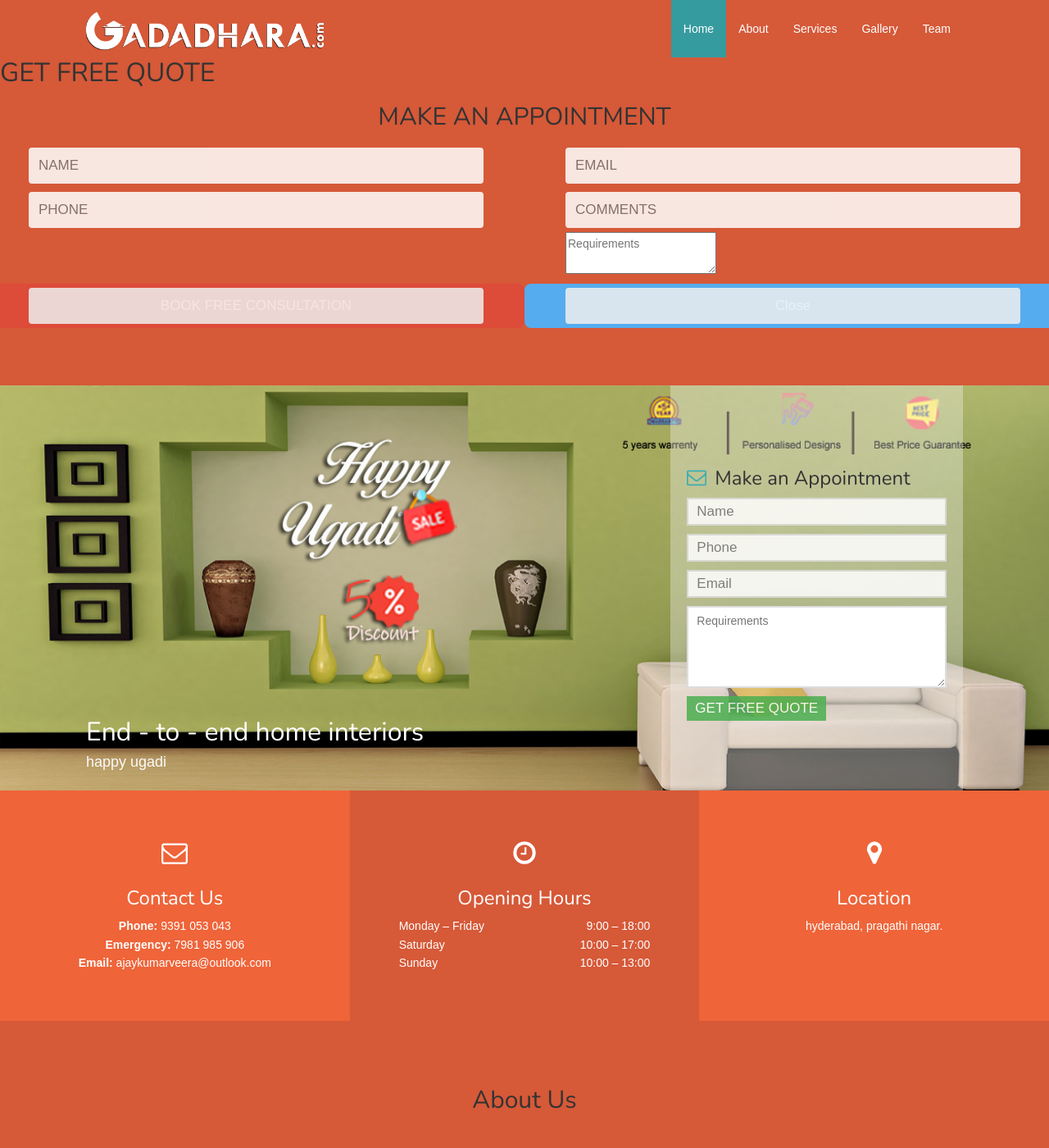
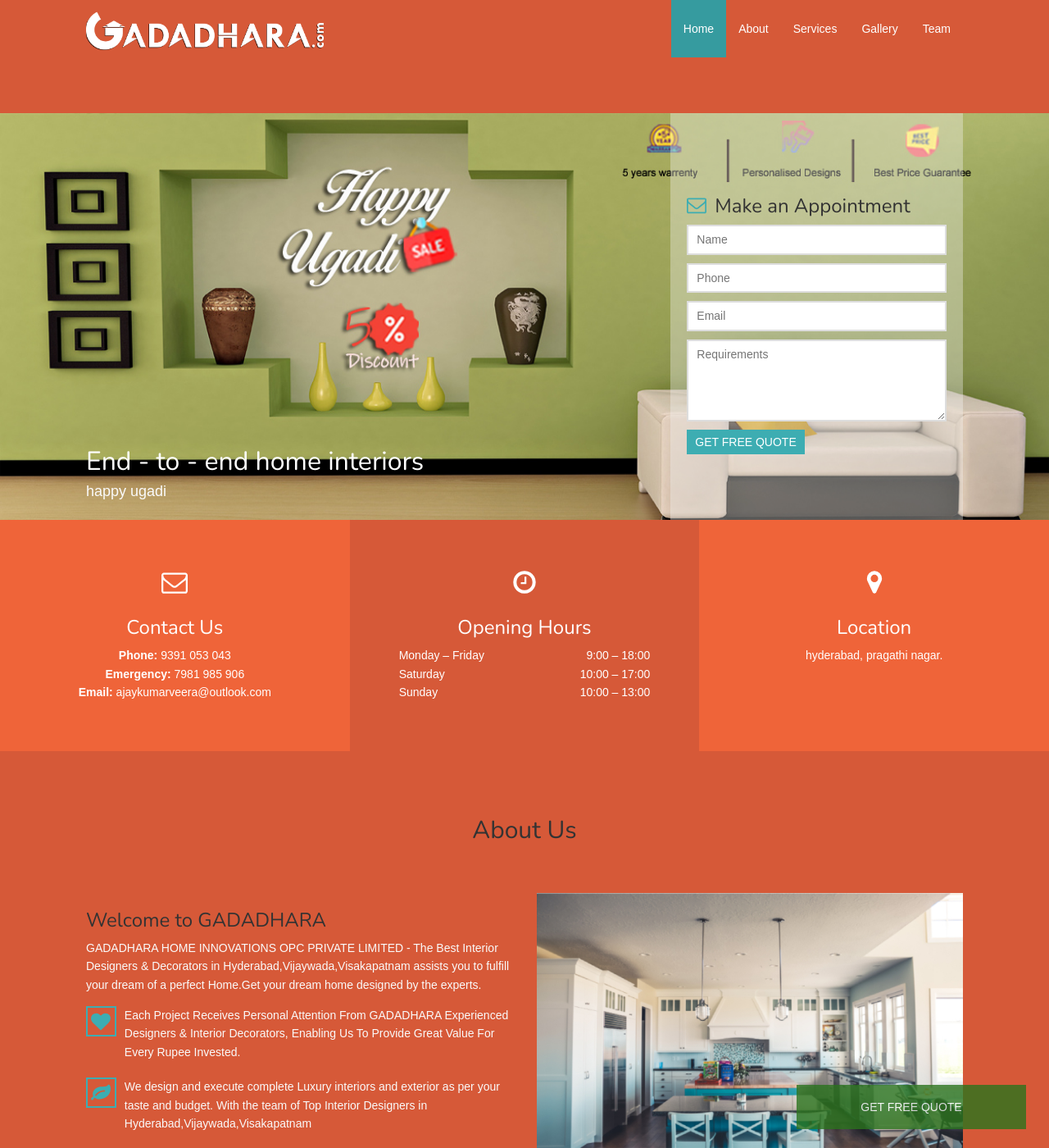
Before and after one commit to gadadhara/GADADHARA, a Jekyll site: the page built from index.html, in a window 1280 px wide and 1400 px high. Shown: the whole window at 82% size. Built offline with Jekyll 4.4.1, drawn with Linux system fonts in a browser that asks for light colours; nearby versions of some CDN libraries.

Commit message:
Update index.html

```diff
--- a/index.html
+++ b/index.html
@@ -8,124 +8,6 @@
 body {font-family: Arial, Helvetica, sans-serif;}
 * {box-sizing: border-box;}
 
-/* style the container */
-.container {
-  position: relative;
-  border-radius: 5px;
-  background-color: #f2f2f2;
-  padding: 20px 0 30px 0;
-}
-
-/* style inputs and link buttons */
-input,
-.btn {
-  width: 100%;
-  padding: 12px;
-  border: none;
-  border-radius: 4px;
-  margin: 5px 0;
-  opacity: 0.85;
-  display: inline-block;
-  font-size: 17px;
-  line-height: 20px;
-  text-decoration: none; /* remove underline from anchors */
-}
-
-input:hover,
-.btn:hover {
-  opacity: 1;
-}
-
-/* style the submit button */
-input[type=submit] {
-  background-color: #4CAF50;
-  color: white;
-  cursor: pointer;
-}
-
-input[type=submit]:hover {
-  background-color: #45a049;
- }
-
-/* Two-column layout */
-.col {
-  float: left;
-  width: 50%;
-  margin: auto;
-  padding: 0 50px;
-  margin-top: 6px;
-}
-
-/* Clear floats after the columns */
-.row:after {
-  content: "";
-  display: table;
-  clear: both;
-}
-
-
-
-/* hide some text on medium and large screens */
-.hide-md-lg {
-  display: none;
-}
-
-/* Two-column layout */
-.col1 {
-  float: left;
-  width: 50%;
-  margin: auto;
-  padding: 0 50px;
-  margin-top: 6px;
-  background-color: #dd4b39;
-  color: white;
-  border-radius: 8px 8px 8px 8px;
-  color: white;
-  cursor: pointer;
-}
-/* Two-column layout */
-.col2 {
-  float: left;
-  width: 50%;
-  margin: auto;
-  padding: 0 50px;
-  margin-top: 6px;
-  background-color: #55ACEE;
-  color: white;
-  border-radius: 8px 8px 8px 8px;
-
-}
-
-
-
-/* bottom container */
-.bottom-container {
-  text-align: center;
-
-  border-radius: 0px 0px 4px 4px;
-}
-
-/* Responsive layout - when the screen is less than 650px wide, make the two columns stack on top of each other instead of next to each other */
-@media screen and (max-width: 650px) {
-  .col {
-    width: 100%;
-    margin-top: 0;
-  }
-
-  /* show the hidden text on small screens */
-  .hide-md-lg {
-    display: block;
-    text-align: center;
-  }
-  /* Add a red background color to the cancel button */
-.form-container .cancel {
-  background-color: red;
-}
-
-/* Add some hover effects to buttons */
-.form-container .btn:hover, .open-button:hover {
-  opacity: 1;
-}
 
 
 
```
